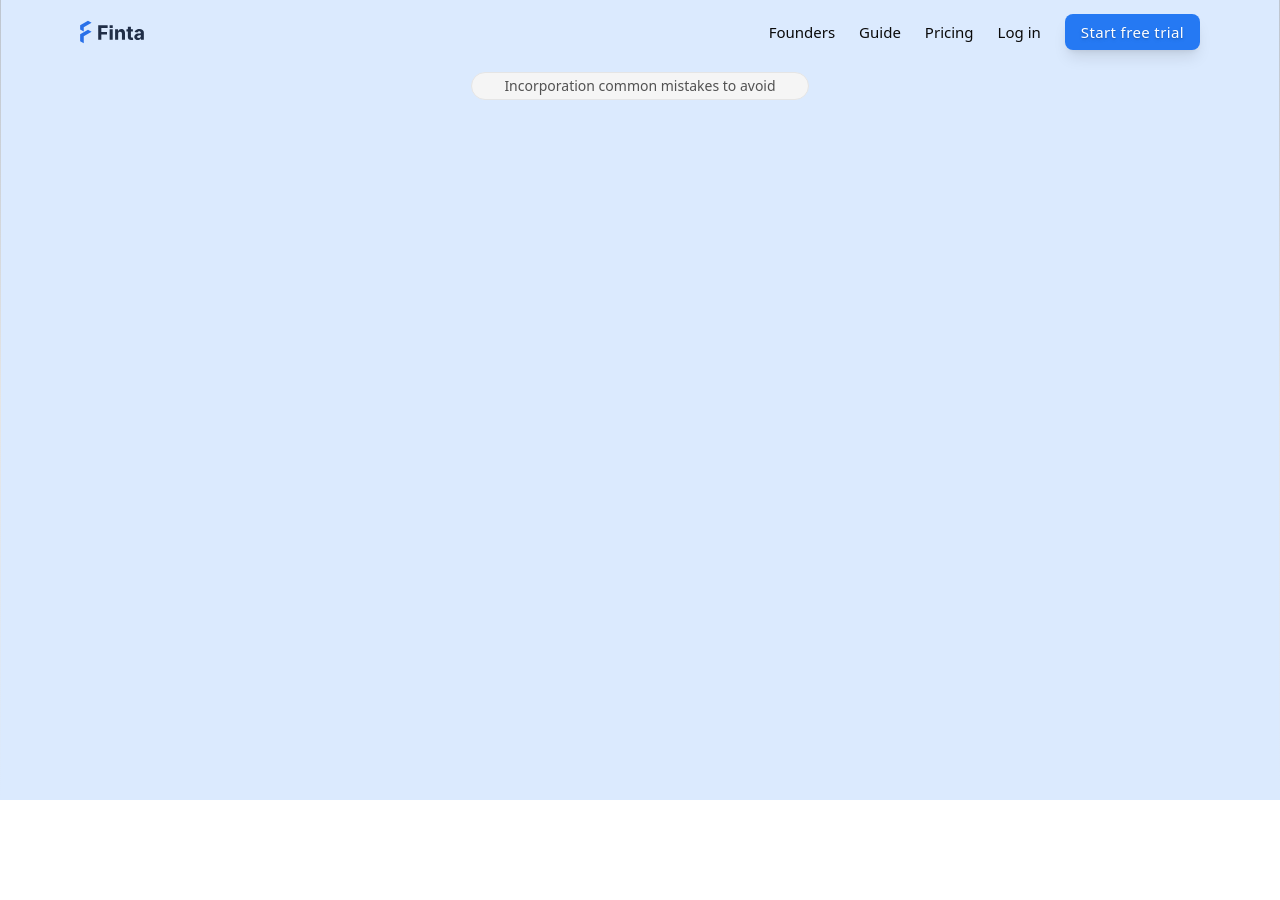
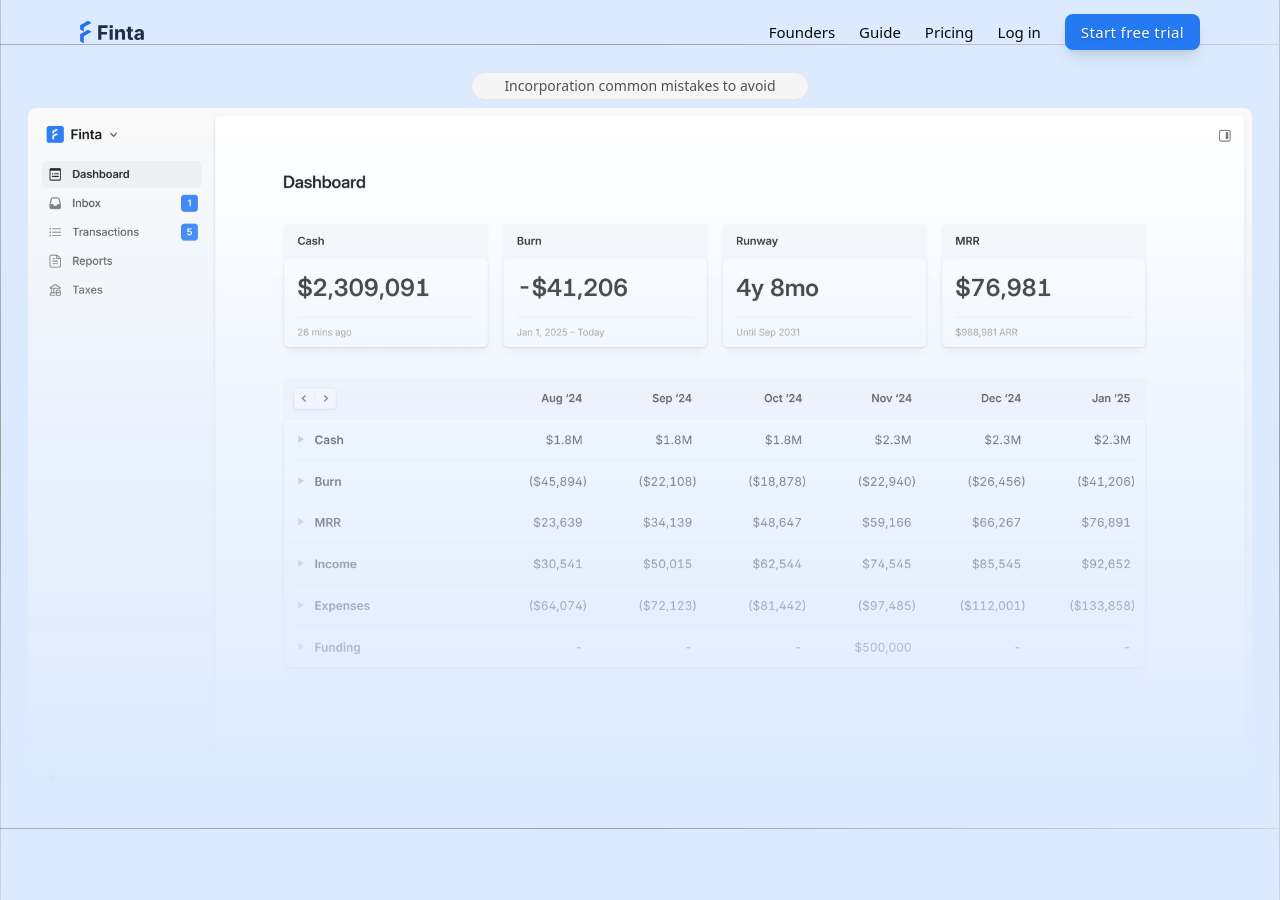
Before and after one commit to Hilal-11/tailwind, a React (Vite) app in the folder tailwind/: page / in a window 1280 px wide. Before the commit the page ends 800 px from the top, so only its background shows below. Built offline with nearby package versions, Linux system fonts and the light colour scheme.

Commit message:
done tailwind first lecture

```diff
--- a/tailwind/src/Components/Hero.jsx
+++ b/tailwind/src/Components/Hero.jsx
@@ -1,20 +1,35 @@
 import React from 'react'
 import { Container } from './Container'
 import Nav from './Nav'
+import heroImage from '../../public/hero-ui-v5.webp'
+
 import HeroComponent from './HeroComponent'
 function Hero() {
   return (
-    <div className='h-screen relative bg-blue-100'>
+    <div className='h-auto relative bg-blue-100'>
 
       <div className='max-w-7xl mx-auto absolute inset-0 h-full w-full'>
-        <div className='h-full absolute inset-y-0 left-0 w-px bg-gradient-to-b from-neutral-400/50 via-neutral-200 to-transparent'></div>
-        <div className='h-full absolute inset-y-0 right-0 w-px bg-gradient-to-b from-neutral-400/50 via-neutral-200 to-transparent'></div>
+        <div className='h-full absolute inset-y-0 left-0 w-px bg-gradient-to-b from-neutral-400/50 via-neutral-400 to-gray-300'></div>
+        <div className='h-full absolute inset-y-0 right-0 w-px bg-gradient-to-b from-neutral-400/50 via-neutral-400 to-gray-300'></div>
       </div>
     <Container className="flex items-start justify-center">
       <Nav/>
       <HeroComponent />
+
     </Container>
+    <div className='relative w-full'>
+        <div className='h-px w-full absolute inset-0 left-0 -top-16 bg-gradient-to-r from-neutral-500/50 via-neutral-400 to-gray-300'></div>
+      </div>
+      <div className=''>
+         <img className='rounded-lg  w-[1224px] mx-auto objec-cover object-left-top border-neutral-300 shadow-lg mask-b-from-0 to-100%'  src={heroImage} alt="" />
+      </div>
+      <br />
+         <div className='relative w-full'>
+        <div className='h-px w-full absolute inset-0 left-0 bg-gradient-to-r from-neutral-500/50 via-neutral-400 to-gray-300'></div>
+      </div>
+       <br /> <br /> <br />
     </div>
+
   )
 }
 
```
